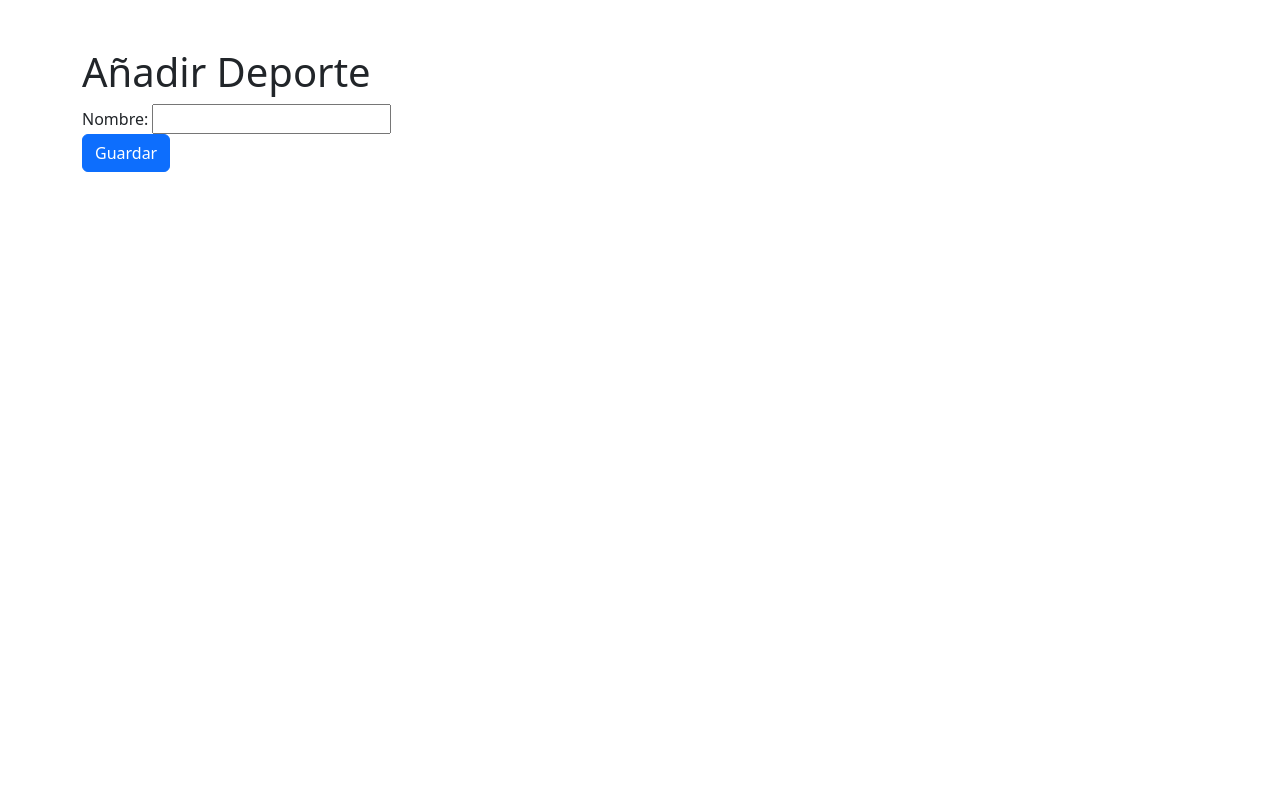
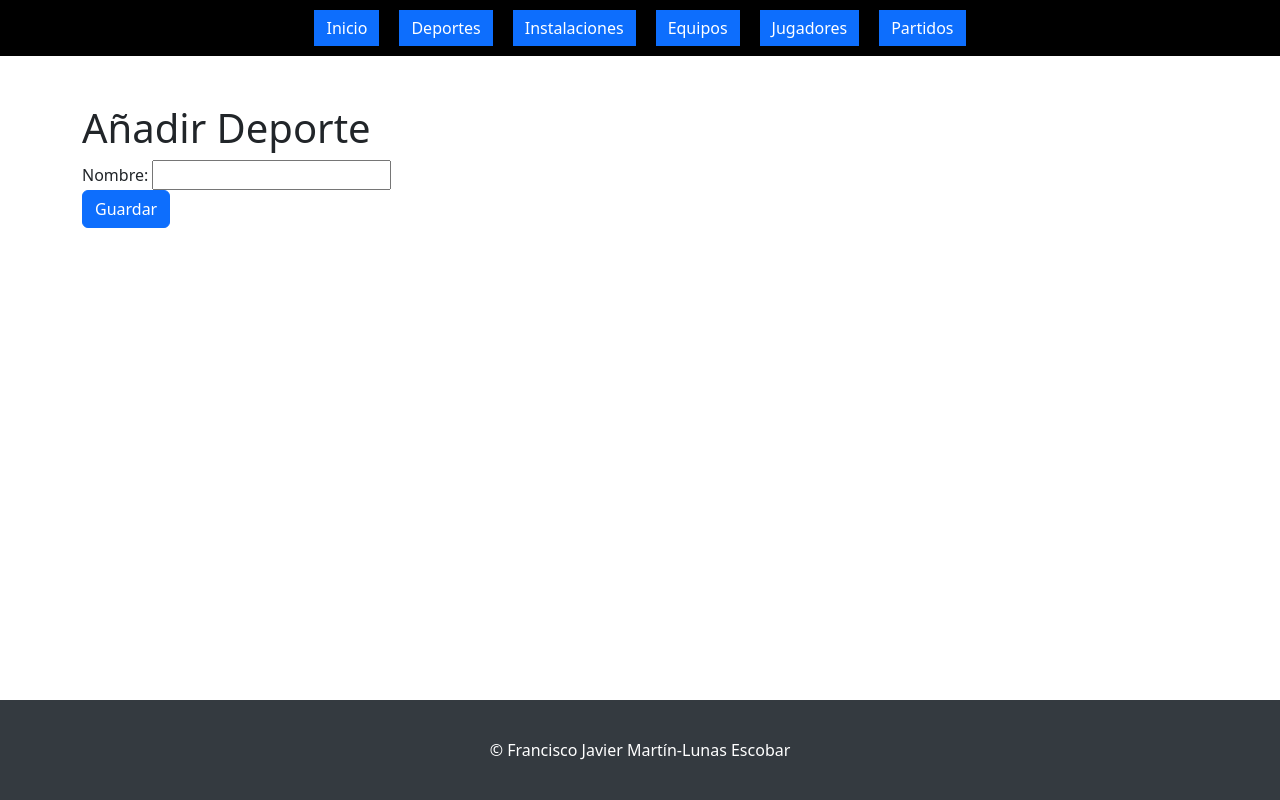
Before and after one commit to xavivi8/Torremolinos-Sport, a Django app: page /deportes/crear/ in a window 1280 px wide. Run offline with Django 5.2, Linux system fonts and the light colour scheme.

Commit message:
base.html CHANGE

```diff
--- a/torre_crud/templates/base.html
+++ b/torre_crud/templates/base.html
@@ -1,15 +1,77 @@
 <!DOCTYPE html>
-<html>
+<html lang="es">
     {% load static %}
 
     <head>
+        <meta charset="UTF-8">
+        <meta http-equiv="X-UA-Compatible" content="IE=edge">
         {% block head %}{% endblock %}
         {% block title %}{% endblock %}
         <link href="https://cdn.jsdelivr.net/npm/bootstrap@5.3.2/dist/css/bootstrap.min.css" rel="stylesheet" integrity="sha384-T3c6CoIi6uLrA9TneNEoa7RxnatzjcDSCmG1MXxSR1GAsXEV/Dwwykc2MPK8M2HN" crossorigin="anonymous">
+        <style>
+            body {
+                margin-bottom: 100px auto;
+            }
+            .footer {
+                position: fixed;
+                bottom: 0;
+                height: 100px;
+                width: 100%;
+                background-color: #343a40; /* Color de fondo del footer */
+                color: #fff; /* Color del texto del footer */
+                text-align: center;
+                padding: 10px 0; /* Añade espacio alrededor del contenido del footer */
+                display: flex;
+                justify-content: center;
+                align-items: center;
+            }
+
+            .menu {
+                display: flex;
+                justify-content: center;
+                background-color: #000; /* Fondo negro para el menú */
+                padding: 10px 0; /* Espacio interno para los botones */
+                margin-bottom: 20px;
+            }
+
+            .menu a {
+                margin: 0 10px;
+                text-decoration: none;
+            }
+
+            /* Estilos para los botones */
+            .menu a.btn {
+                color: #fff; /* Texto blanco */
+                border: none; /* Sin borde */
+                border-radius: 0; /* Sin bordes redondeados */
+                transition: all 0.3s ease; /* Transición suave */
+            }
+
+            /* Estilos para los botones al pasar el ratón */
+            .menu a.btn:hover {
+                opacity: 0.8; /* Reducir opacidad al pasar el ratón */
+            }
+        </style>
     </head>
 
     <body>
-        {% block cuerpo %}{% endblock %}
+        <div class="menu">
+            <a class="btn btn-primary" href="{% url 'torre_crud:inicio' %}">Inicio</a>
+            <a class="btn btn-primary" href="{% url 'torre_crud:deportes-list' %}">Deportes</a>
+            <a class="btn btn-primary" href="{% url 'torre_crud:instalaciones-list' %}">Instalaciones</a>
+            <a class="btn btn-primary" href="{% url 'torre_crud:equipos-list' %}">Equipos</a>
+            <a class="btn btn-primary" href="{% url 'torre_crud:jugadores-list' %}">Jugadores</a>
+            <a class="btn btn-primary" href="{% url 'torre_crud:partidos-list' %}">Partidos</a>
+        </div>
+        <div>
+            {% block cuerpo %}{% endblock %}
+        </div>
+
+        <footer class="footer">
+            <div>
+                <span>© Francisco Javier Martín-Lunas Escobar</span>
+            </div>
+        </footer>
     </body>
 
 
```
